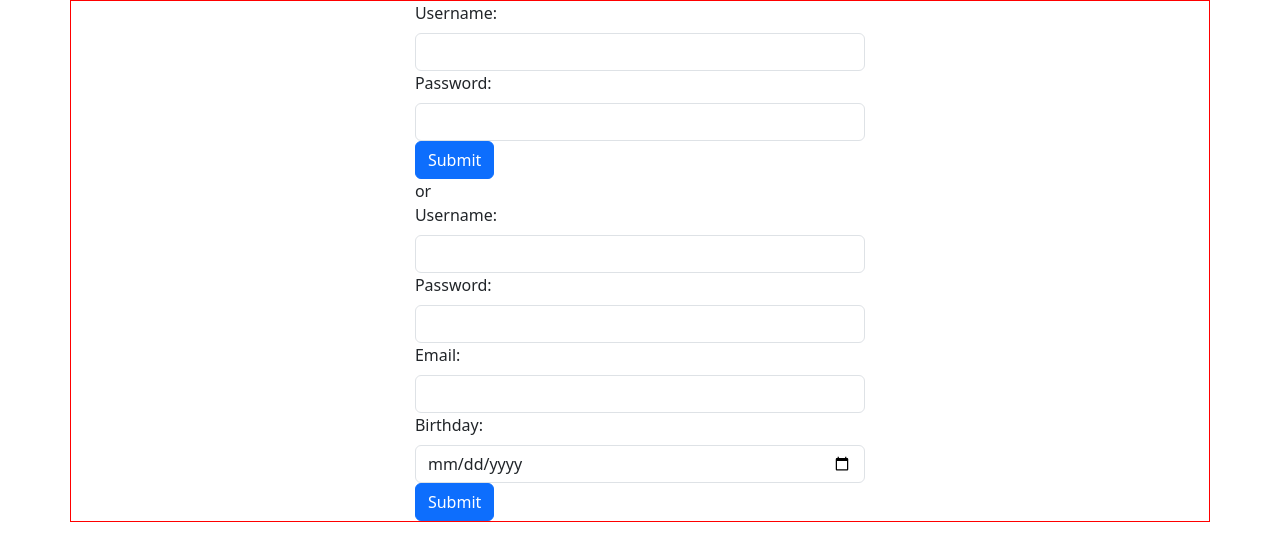
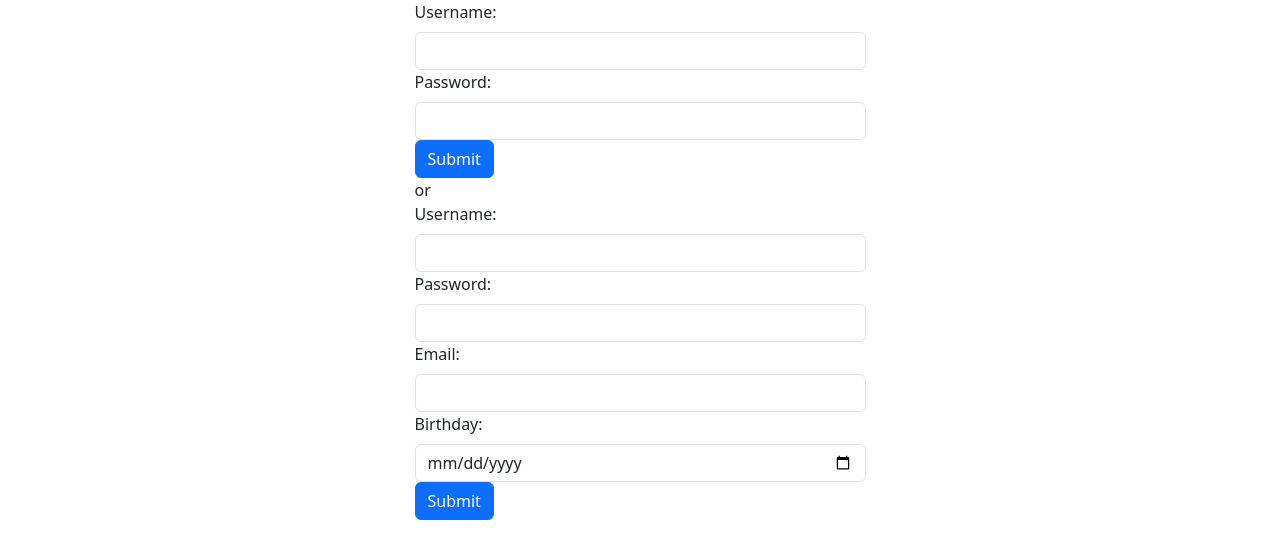
Before and after one commit to phoenix2269/movie_api, a React (Vite) app: page / in a window 1280 px wide. Shown: the top 560 px of the page. Built offline with nearby package versions, Linux system fonts and the light colour scheme.

Commit message:
Changed const tp App and removed border

```diff
--- a/src/index.jsx
+++ b/src/index.jsx
@@ -1,22 +1,23 @@
-import { createRoot } from "react-dom/client";
-import { MainView } from "./components/main-view/main-view";
-import Container from "react-bootstrap/Container";
+import { createRoot } from 'react-dom/client';
+import { MainView } from './components/main-view/main-view';
+import Container from 'react-bootstrap/Container';
+//import React from 'react';
 
 // Import statement to indicate that you need to bundle `./index.scss`
 import "./index.scss";
 
-//Main component (will eventually use all the others)
-const MyFlixApplication = () => {
+// Main component (will eventually use all the others)
+const App = () => {
     return (
-        <Container style={{border: "1px solid red"}}>
+        <Container>
             <MainView />
         </Container>
     );
 };
 
-//Finds the root of your app
+// Finds the root of your app
 const container = document.querySelector("#root");
 const root = createRoot(container);
 
-//Tells React to render your app in the root DOM element
-root.render(<MyFlixApplication />);
+// Tells React to render your app in the rooot DOM element
+root.render(<App />);
```
